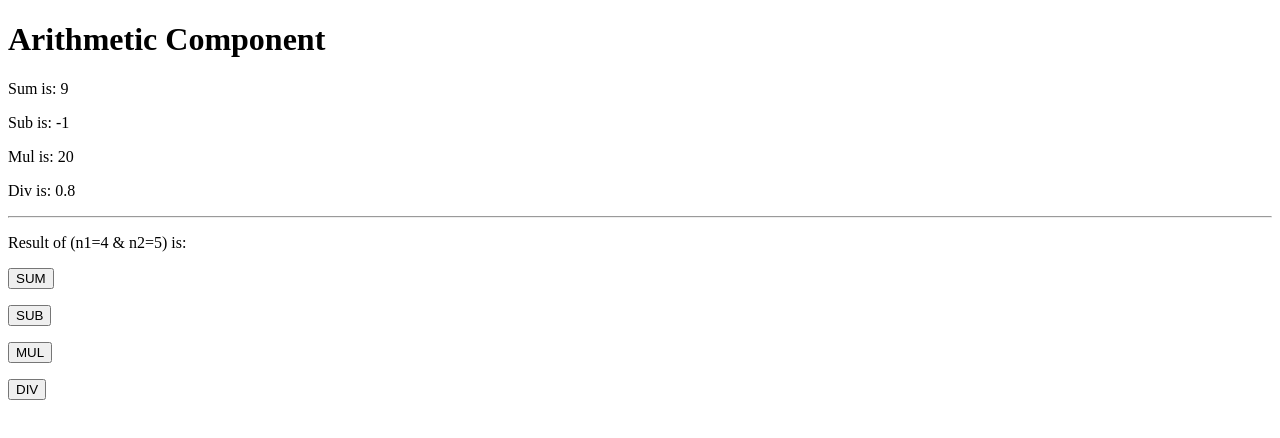
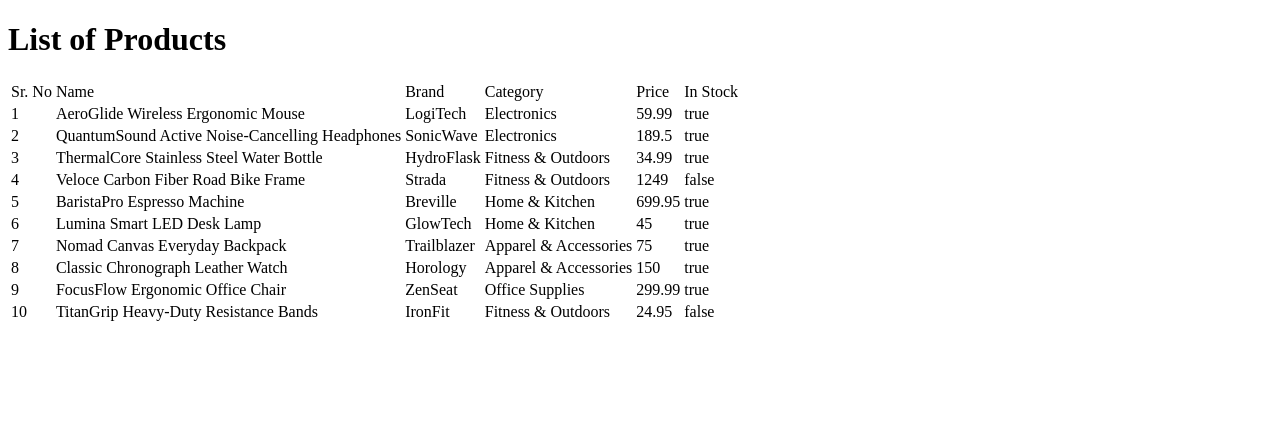
Before and after one commit to Janjitha/Java_FSD_Hex_2026, a React (Vite) app in the folder PL-SQL/MyReactApp/: page / in a window 1280 px wide. Shown: the top 438 px of the page. Built offline with nearby package versions, Linux system fonts and the light colour scheme.

Commit message:
React Fundamentals Ex-2 Array Iteration with Map

```diff
--- a/PL-SQL/MyReactApp/src/App.jsx
+++ b/PL-SQL/MyReactApp/src/App.jsx
@@ -12,6 +12,7 @@
  */
 //  -------------------------------------------------------------------------------
 import ArithmeticComponent from "./components/ArithmeticComponent";
+import Products from "./components/Products";
 function App(){ // This is the Parent component in react
 
   return(  // This return fn has to be there in every react component. It returns JSX
@@ -19,7 +20,8 @@
     //   <h1>Hello React</h1>
     // </div>
     <div>
-       <ArithmeticComponent />
+       {/*<ArithmeticComponent /> */}
+       <Products />
     </div>
   )
 }
--- /dev/null
+++ b/PL-SQL/MyReactApp/src/components/Products.jsx
@@ -0,0 +1,41 @@
+import { useState } from "react"
+import { products } from "../sample data/products"
+function Products() {
+
+    return (
+        <div>
+            <h1>List of Products</h1>
+            <table>
+
+                <tr>
+                    <td>Sr. No</td>
+                    <td>Name</td>
+                    <td>Brand</td>
+                    <td>Category</td>
+                    <td>Price</td>
+                    <td>In Stock</td>
+                    <td> </td>
+                </tr>
+
+                <tbody>
+                    {
+                        products.map((p, index) => (
+                            <tr>
+                                <td>{index + 1}</td>
+                                <td>{p.name}</td>
+                                <td>{p.brand}</td>
+                                <td>{p.category}</td>
+                                <td>{p.price}</td>
+                                <td>{p.inStock? "true" : "false"}</td>
+                                <td> </td>
+                            </tr>
+                        ))
+                    }
+
+                </tbody>
+            </table>
+        </div>
+    )
+}
+
+export default Products
--- /dev/null
+++ b/PL-SQL/MyReactApp/src/sample data/products.js
@@ -0,0 +1,142 @@
+ export const products = [
+  {
+    id: "prod_001",
+    name: "AeroGlide Wireless Ergonomic Mouse",
+    brand: "LogiTech",
+    category: "Electronics",
+    price: 59.99,
+    rating: 4.7,
+    reviewsCount: 1240,
+    inStock: true,
+    stockCount: 45,
+    imageUrl: "https://unsplash.com",
+    tags: ["Wireless", "Ergonomic", "Office"],
+    description: "Ultra-precise wireless mouse designed with an ergonomic contour shape to reduce wrist strain during long work hours."
+  },
+  {
+    id: "prod_002",
+    name: "QuantumSound Active Noise-Cancelling Headphones",
+    brand: "SonicWave",
+    category: "Electronics",
+    price: 189.50,
+    rating: 4.9,
+    reviewsCount: 812,
+    inStock: true,
+    stockCount: 12,
+    imageUrl: "https://unsplash.com",
+    tags: ["ANC", "Bluetooth", "Premium"],
+    description: "Experience pure audio bliss with active noise cancellation and a rich 40-hour battery life capacity."
+  },
+  {
+    id: "prod_003",
+    name: "ThermalCore Stainless Steel Water Bottle",
+    brand: "HydroFlask",
+    category: "Fitness & Outdoors",
+    price: 34.99,
+    rating: 4.5,
+    reviewsCount: 3402,
+    inStock: true,
+    stockCount: 110,
+    imageUrl: "https://unsplash.com",
+    tags: ["Insulated", "Eco-Friendly", "Gym"],
+    description: "Double-walled vacuum insulated bottle that keeps your favorite beverages ice cold for up to 24 hours."
+  },
+  {
+    id: "prod_004",
+    name: "Veloce Carbon Fiber Road Bike Frame",
+    brand: "Strada",
+    category: "Fitness & Outdoors",
+    price: 1249.00,
+    rating: 4.8,
+    reviewsCount: 45,
+    inStock: false,
+    stockCount: 0,
+    imageUrl: "https://unsplash.com",
+    tags: ["Cycling", "Carbon Fiber", "Pro"],
+    description: "Feather-light professional carbon fiber frame designed for competitive aerodynamic efficiency and maximum speed."
+  },
+  {
+    id: "prod_005",
+    name: "BaristaPro Espresso Machine",
+    brand: "Breville",
+    category: "Home & Kitchen",
+    price: 699.95,
+    rating: 4.6,
+    reviewsCount: 520,
+    inStock: true,
+    stockCount: 7,
+    imageUrl: "https://unsplash.com",
+    tags: ["Coffee", "Appliances", "Premium"],
+    description: "Bring the cafe home with a built-in conical burr grinder, precise micro-foam milk texturing, and dynamic thermal control."
+  },
+  {
+    id: "prod_006",
+    name: "Lumina Smart LED Desk Lamp",
+    brand: "GlowTech",
+    category: "Home & Kitchen",
+    price: 45.00,
+    rating: 4.3,
+    reviewsCount: 198,
+    inStock: true,
+    stockCount: 89,
+    imageUrl: "https://unsplash.com",
+    tags: ["Smart Home", "Lighting", "Minimalist"],
+    description: "Dimmable smart lamp compatible with voice assistants, featuring multiple temperature settings for reading and focus."
+  },
+  {
+    id: "prod_007",
+    name: "Nomad Canvas Everyday Backpack",
+    brand: "Trailblazer",
+    category: "Apparel & Accessories",
+    price: 75.00,
+    rating: 4.4,
+    reviewsCount: 615,
+    inStock: true,
+    stockCount: 34,
+    imageUrl: "https://unsplash.com",
+    tags: ["Travel", "Water-Resistant", "Unisex"],
+    description: "Durable, water-resistant canvas backpack equipped with a padded 15-inch laptop sleeve and plenty of organization pockets."
+  },
+  {
+    id: "prod_008",
+    name: "Classic Chronograph Leather Watch",
+    brand: "Horology",
+    category: "Apparel & Accessories",
+    price: 150.00,
+    rating: 4.2,
+    reviewsCount: 89,
+    inStock: true,
+    stockCount: 15,
+    imageUrl: "https://unsplash.com",
+    tags: ["Watches", "Leather", "Classic"],
+    description: "Timeless quartz chronograph watch featuring a genuine top-grain Italian leather strap and scratch-proof sapphire crystal."
+  },
+  {
+    id: "prod_009",
+    name: "FocusFlow Ergonomic Office Chair",
+    brand: "ZenSeat",
+    category: "Office Supplies",
+    price: 299.99,
+    rating: 4.7,
+    reviewsCount: 432,
+    inStock: true,
+    stockCount: 22,
+    imageUrl: "https://unsplash.com",
+    tags: ["Furniture", "Ergonomic", "Office"],
+    description: "High-back mesh chair providing adjustable 3D lumbar support, multi-angle tilt lock, and dynamic 3D armrests."
+  },
+  {
+    id: "prod_010",
+    name: "TitanGrip Heavy-Duty Resistance Bands",
+    brand: "IronFit",
+    category: "Fitness & Outdoors",
+    price: 24.95,
+    rating: 4.5,
+    reviewsCount: 1550,
+    inStock: false,
+    stockCount: 0,
+    imageUrl: "https://unsplash.com",
+    tags: ["Gym", "Home Workout", "Strength"],
+    description: "Set of 5 premium natural latex resistance tubes with anti-snap technology and padded sweat-proof foam handles."
+  }
+];
```
